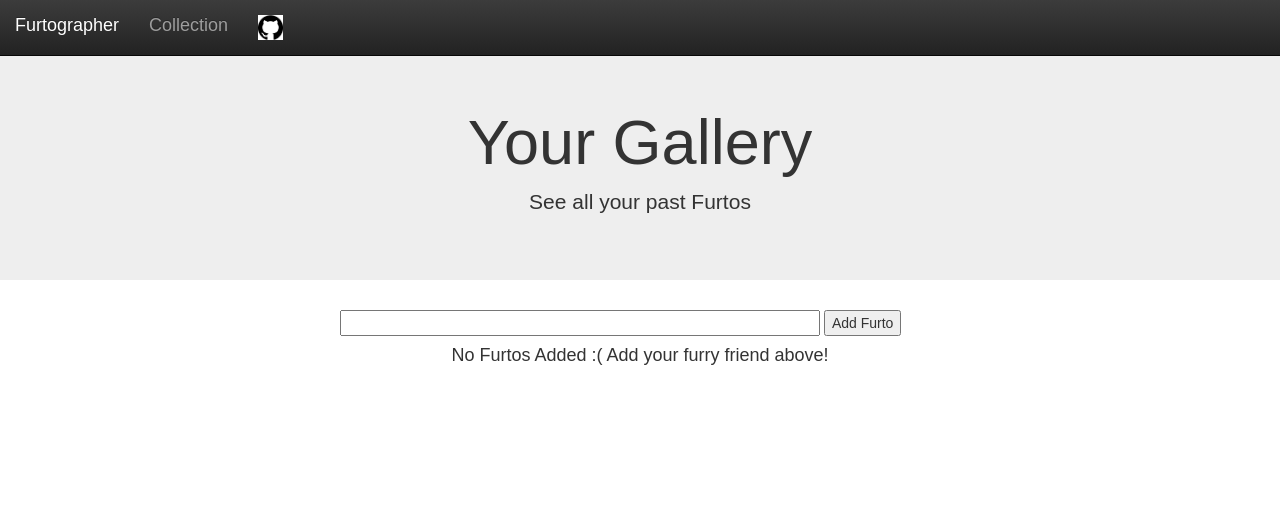
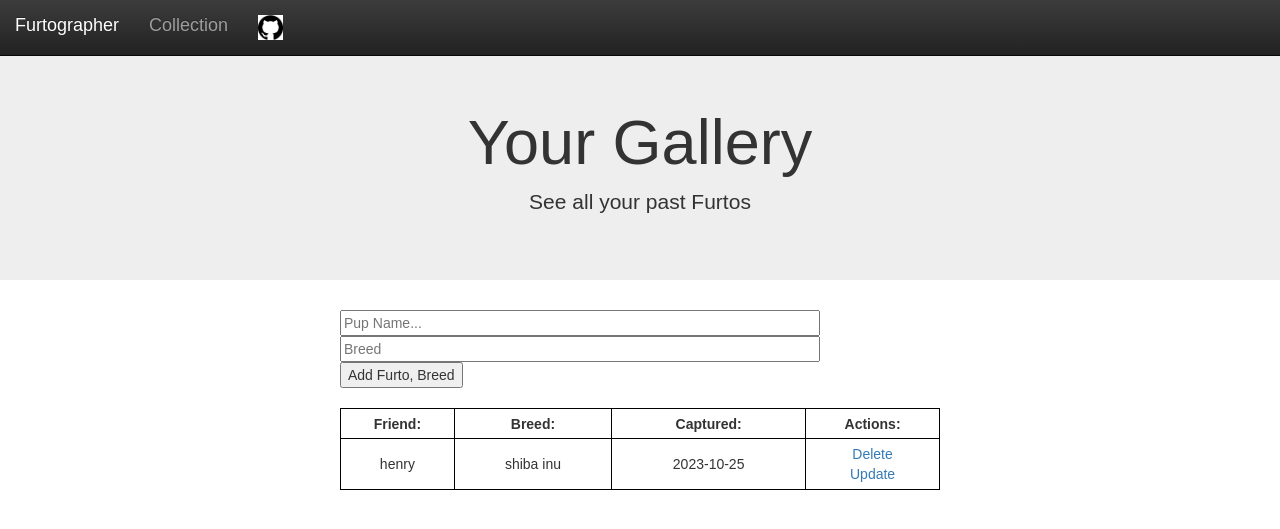
Before and after one commit to pranavbala3/Furtographer, a Flask app: page /collection in a window 1280 px wide. Shown: the top 529 px of the page. Run offline with Flask 3, Linux system fonts and the light colour scheme; data comes from the database, SQL or seed files in the repository; both versions use the stored data as it was after the commit; some libraries are stand-ins or nearby versions.

Commit message:
Added Breed Funtionality
Session DB, Add, and Update functions support breed placement.

```diff
--- a/app.py
+++ b/app.py
@@ -16,12 +16,13 @@ except OSError as error:
 
 app = Flask(__name__)
 
-app.config['SQLALCHEMY_DATABASE_URI'] = 'sqlite:///test.db'
+app.config['SQLALCHEMY_DATABASE_URI'] = 'sqlite:///test2.db'
 db = SQLAlchemy(app)
 
 class Collection(db.Model):
     id = db.Column(db.Integer, primary_key=True)
     content = db.Column(db.String(200), nullable=False)
+    breed = db.Column(db.String(200), nullable=False)
     completed = db.Column(db.Integer, default=0)
     date_created = db.Column(db.DateTime, default=datetime.utcnow)
 
@@ -91,7 +92,8 @@ def upload():
 def collection():
     if request.method == 'POST':
         task_content = request.form['content']
-        new_furto = Collection(content=task_content)
+        task_breed = request.form['breed']
+        new_furto = Collection(content=task_content, breed=task_breed)
 
         try:
             db.session.add(new_furto)
@@ -120,6 +122,7 @@ def update(id):
 
     if request.method == 'POST':
         furto.content = request.form['content']
+        furto.breed = request.form['breed']
 
         try:
             db.session.commit()
--- a/static/main.css
+++ b/static/main.css
@@ -15,6 +15,11 @@ body, html {
 .content {
     margin: 0 auto ;
     width: 600px;
+}
+
+.breed {
+    margin: 0 auto ;
+    width: 480px;
 }
 
 table, td, th {
--- a/templates/collection.html
+++ b/templates/collection.html
@@ -14,8 +14,9 @@
 
 <div class="content">
     <form action="/collection" method="POST">
-        <input type="text" name="content" id="content">
-        <input type="submit" value="Add Furto">
+        <input type="text" name="content" id="content" placeholder="Pup Name...">
+        <input type="text" name="breed" id="breed" class="breed" placeholder="Breed">
+        <input type="submit" value="Add Furto, Breed">
     </form>
     {% if tasks|length < 1 %}
     <h4 style="text-align: center;"> No Furtos Added :( Add your furry friend above! </h4>
@@ -24,6 +25,7 @@
     <table>
         <tr>
             <th>Friend:</th>
+            <th>Breed:</th>
             <th>Captured:</th>
             <th>Actions:</th>
         </tr>
@@ -31,7 +33,8 @@
         {% for task in tasks %}
             <tr>
                 <td>{{ task.content }}</td>
-                <td>{{ task.date_created }}</td>
+                <td>{{ task.breed }}</td>
+                <td>{{ task.date_created.date() }}</td>
                 <td>
                     <a href="/delete/{{task.id}}">Delete</a>
                     <br>
--- a/templates/update.html
+++ b/templates/update.html
@@ -14,6 +14,7 @@
 <div class="content">
     <form action="/update/{{task.id}}" method="POST">
         <input type="text" name="content" id="content", value="{{task.content}}">
+        <input type="text" name="breed" id="breed", value="{{task.breed}}">
         <input type="submit" value="Update Furto Name">
     </form>
 
```
Also changed, not shown: instance/test.db, instance/test2.db (added).
